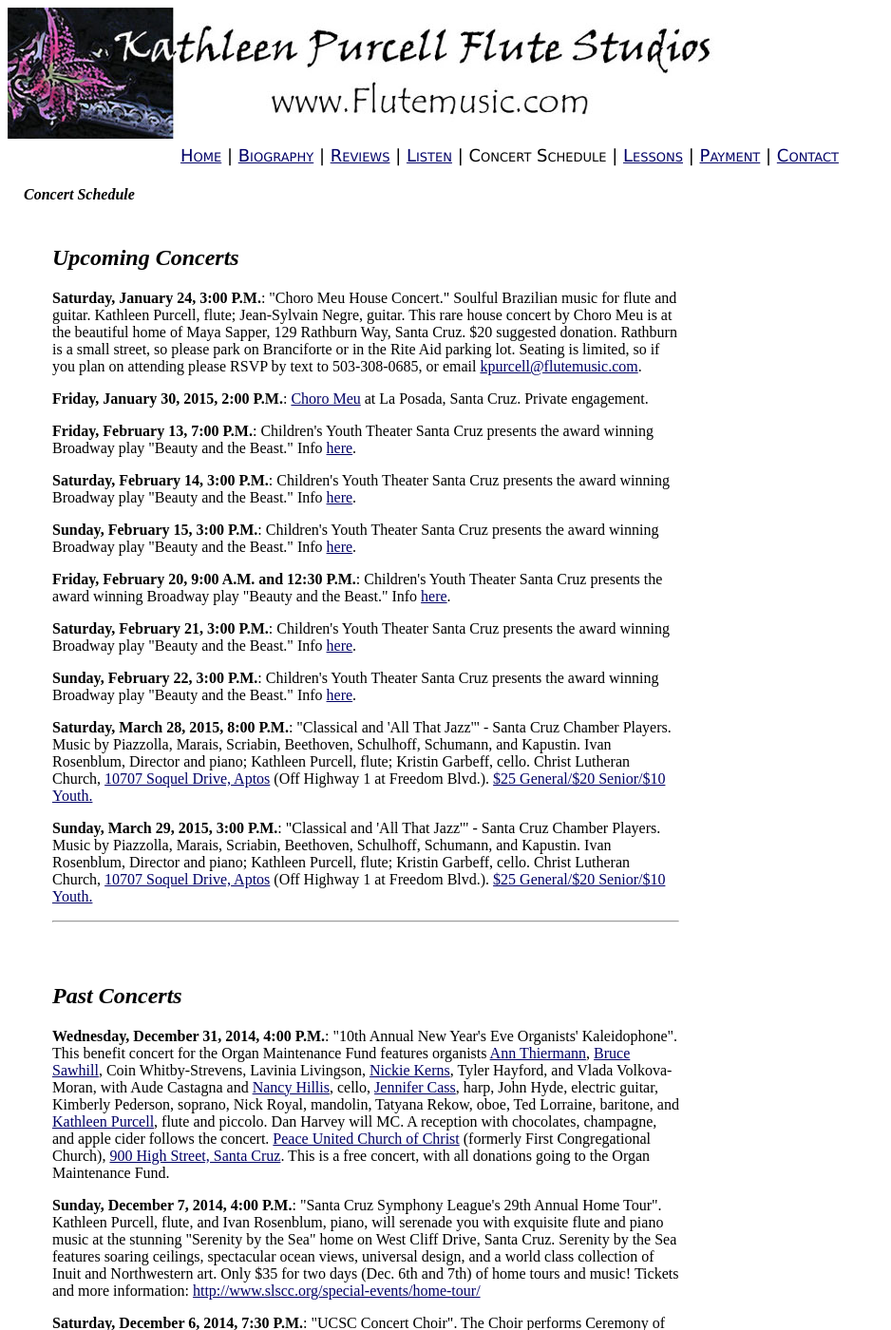
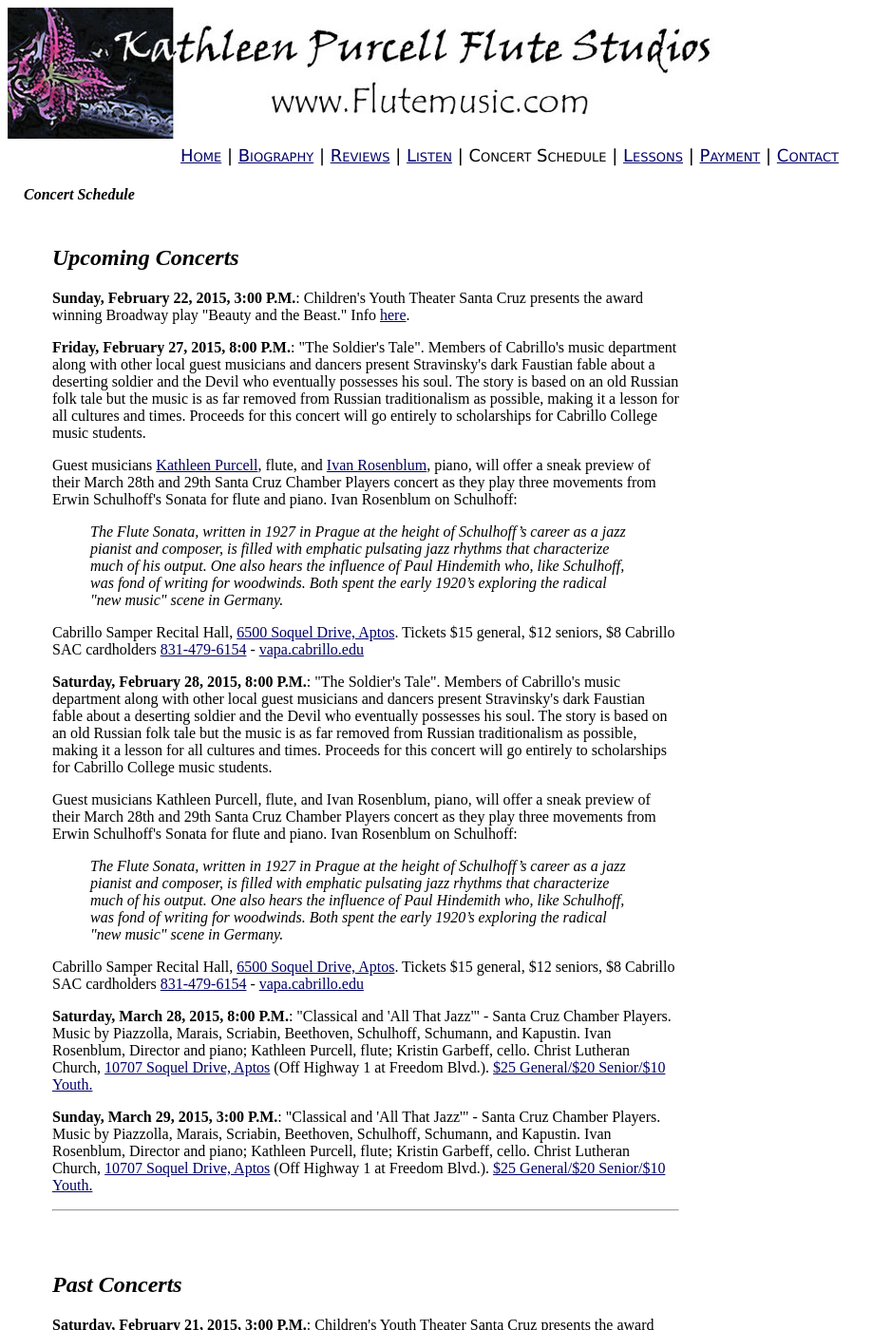
Before and after one commit to tris/flutemusic.com, a Jekyll site: the page built from schedule.html, in a window 1280 px wide and 1400 px high. Shown: the whole window at 95% size, without its empty margins (0-938 px from the left). Built offline with Jekyll 4.4.1, drawn with Linux system fonts in a browser that asks for light colours; some of the changed text lies outside the part shown.

Commit message:
schedule update

```diff
--- a/schedule.html
+++ b/schedule.html
@@ -32,35 +32,27 @@ redirect_from: /schedule.html
 <h2><i>Upcoming Concerts</i></h2>
 
 <p>
-<b>Saturday, January 24, 3:00 P.M.</b>: "Choro Meu House Concert." Soulful Brazilian music for flute and guitar. Kathleen Purcell, flute; Jean-Sylvain Negre, guitar.  This rare house concert by Choro Meu is at the beautiful home of Maya Sapper, 129 Rathburn Way, Santa Cruz.   $20 suggested donation.   Rathburn is a small street, so please park on Branciforte or in the Rite Aid parking lot.  Seating is limited, so if you plan on attending please RSVP by text to 503-308-0685, or email <a href="kpurcell&#064;flutemusic.com">kpurcell&#064;flutemusic.com</a>.
+<b>Sunday, February 22, 2015, 3:00 P.M.</b>: Children's Youth Theater Santa Cruz presents the award winning Broadway play "Beauty and the Beast." Info <a href="http://www.cytsantacruz.org/shows/Disneys-Beauty-and-the-Beast-15">here</a>.
 </p>
 
 <p>
-<b>Friday, January 30, 2015, 2:00 P.M.</b>: <a href="http://www.choromeu.com/">Choro Meu</a> at La Posada, Santa Cruz. Private engagement.
+<b>Friday, February 27, 2015, 8:00 P.M.</b>: "The Soldier's Tale". Members of Cabrillo's music department along with other local guest musicians and dancers present Stravinsky's dark Faustian fable about a deserting soldier and the Devil who eventually possesses his soul. The story is based on an old Russian folk tale but the music is as far removed from Russian traditionalism as possible, making it a lesson for all cultures and times. Proceeds for this concert will go entirely to scholarships for Cabrillo College music students.
+</p><p>
+Guest musicians <a href="/">Kathleen Purcell</a>, flute, and <a href="http://www.ivanpianolessons.com/">Ivan Rosenblum</a>, piano, will offer a sneak preview of their March 28th and 29th Santa Cruz Chamber Players concert as they play three movements from Erwin Schulhoff's Sonata for flute and piano. Ivan Rosenblum on Schulhoff:
+</p><p>
+<blockquote><i>The Flute Sonata, written in 1927 in Prague at the height of Schulhoff’s career as a jazz pianist and composer, is filled with emphatic pulsating jazz rhythms that characterize much of his output. One also hears the influence of Paul Hindemith who, like Schulhoff, was fond of writing for woodwinds. Both spent the early 1920’s exploring the radical "new music" scene in Germany.</i></blockquote>
+</p><p>
+Cabrillo Samper Recital Hall, <a href="https://www.google.com/maps?q=6500+Soquel+Dr,+Aptos,+CA">6500 Soquel Drive, Aptos</a>. Tickets $15 general, $12 seniors, $8 Cabrillo SAC cardholders <a href="tel:+1-831-479-6154">831-479-6154</a> - <a href="http://vapa.cabrillo.edu/">vapa.cabrillo.edu</a>
 </p>
 
 <p>
-<b>Friday, February 13, 7:00 P.M.</b>: Children's Youth Theater Santa Cruz presents the award winning Broadway play "Beauty and the Beast." Info <a href="http://www.cytsantacruz.org/shows/Disneys-Beauty-and-the-Beast-15">here</a>.
-</p>
-
-<p>
-<b>Saturday, February 14, 3:00 P.M.</b>: Children's Youth Theater Santa Cruz presents the award winning Broadway play "Beauty and the Beast." Info <a href="http://www.cytsantacruz.org/shows/Disneys-Beauty-and-the-Beast-15">here</a>.
-</p>
-
-<p>
-<b>Sunday, February 15, 3:00 P.M.</b>: Children's Youth Theater Santa Cruz presents the award winning Broadway play "Beauty and the Beast." Info <a href="http://www.cytsantacruz.org/shows/Disneys-Beauty-and-the-Beast-15">here</a>.
-</p>
-
-<p>
-<b>Friday, February 20, 9:00 A.M. and 12:30 P.M.</b>: Children's Youth Theater Santa Cruz presents the award winning Broadway play "Beauty and the Beast." Info <a href="http://www.cytsantacruz.org/shows/Disneys-Beauty-and-the-Beast-15">here</a>.
-</p>
-
-<p>
-<b>Saturday, February 21, 3:00 P.M.</b>: Children's Youth Theater Santa Cruz presents the award winning Broadway play "Beauty and the Beast." Info <a href="http://www.cytsantacruz.org/shows/Disneys-Beauty-and-the-Beast-15">here</a>.
-</p>
-
-<p>
-<b>Sunday, February 22, 3:00 P.M.</b>: Children's Youth Theater Santa Cruz presents the award winning Broadway play "Beauty and the Beast." Info <a href="http://www.cytsantacruz.org/shows/Disneys-Beauty-and-the-Beast-15">here</a>.
+<b>Saturday, February 28, 2015, 8:00 P.M.</b>: "The Soldier's Tale". Members of Cabrillo's music department along with other local guest musicians and dancers present Stravinsky's dark Faustian fable about a deserting soldier and the Devil who eventually possesses his soul. The story is based on an old Russian folk tale but the music is as far removed from Russian traditionalism as possible, making it a lesson for all cultures and times. Proceeds for this concert will go entirely to scholarships for Cabrillo College music students.
+</p><p>
+Guest musicians Kathleen Purcell, flute, and Ivan Rosenblum, piano, will offer a sneak preview of their March 28th and 29th Santa Cruz Chamber Players concert as they play three movements from Erwin Schulhoff's Sonata for flute and piano. Ivan Rosenblum on Schulhoff:
+</p><p>
+<blockquote><i>The Flute Sonata, written in 1927 in Prague at the height of Schulhoff’s career as a jazz pianist and composer, is filled with emphatic pulsating jazz rhythms that characterize much of his output. One also hears the influence of Paul Hindemith who, like Schulhoff, was fond of writing for woodwinds. Both spent the early 1920’s exploring the radical "new music" scene in Germany.</i></blockquote>
+</p><p>
+Cabrillo Samper Recital Hall, <a href="https://www.google.com/maps?q=6500+Soquel+Dr,+Aptos,+CA">6500 Soquel Drive, Aptos</a>. Tickets $15 general, $12 seniors, $8 Cabrillo SAC cardholders <a href="tel:+1-831-479-6154">831-479-6154</a> - <a href="http://vapa.cabrillo.edu/">vapa.cabrillo.edu</a>
 </p>
 
 <p>
@@ -75,6 +67,34 @@ redirect_from: /schedule.html
 <hr><br>
 <br>
 <h2><i>Past Concerts</i></h2>
+
+<p>
+<b>Saturday, February 21, 2015, 3:00 P.M.</b>: Children's Youth Theater Santa Cruz presents the award winning Broadway play "Beauty and the Beast." Info <a href="http://www.cytsantacruz.org/shows/Disneys-Beauty-and-the-Beast-15">here</a>.
+</p>
+
+<p>
+<b>Friday, February 20, 2015, 9:00 A.M. and 12:30 P.M.</b>: Children's Youth Theater Santa Cruz presents the award winning Broadway play "Beauty and the Beast." Info <a href="http://www.cytsantacruz.org/shows/Disneys-Beauty-and-the-Beast-15">here</a>.
+</p>
+
+<p>
+<b>Sunday, February 15, 2015, 3:00 P.M.</b>: Children's Youth Theater Santa Cruz presents the award winning Broadway play "Beauty and the Beast." Info <a href="http://www.cytsantacruz.org/shows/Disneys-Beauty-and-the-Beast-15">here</a>.
+</p>
+
+<p>
+<b>Saturday, February 14, 2015, 3:00 P.M.</b>: Children's Youth Theater Santa Cruz presents the award winning Broadway play "Beauty and the Beast." Info <a href="http://www.cytsantacruz.org/shows/Disneys-Beauty-and-the-Beast-15">here</a>.
+</p>
+
+<p>
+<b>Friday, February 13, 2015, 7:00 P.M.</b>: Children's Youth Theater Santa Cruz presents the award winning Broadway play "Beauty and the Beast." Info <a href="http://www.cytsantacruz.org/shows/Disneys-Beauty-and-the-Beast-15">here</a>.
+</p>
+
+<p>
+<b>Friday, January 30, 2015, 2:00 P.M.</b>: <a href="http://www.choromeu.com/">Choro Meu</a> at La Posada, Santa Cruz. Private engagement.
+</p>
+
+<p>
+<b>Saturday, January 24, 3:00 P.M.</b>: "Choro Meu House Concert." Soulful Brazilian music for flute and guitar. Kathleen Purcell, flute; Jean-Sylvain Negre, guitar.  This rare house concert by Choro Meu is at the beautiful home of Maya Sapper, 129 Rathburn Way, Santa Cruz.   $20 suggested donation.   Rathburn is a small street, so please park on Branciforte or in the Rite Aid parking lot.  Seating is limited, so if you plan on attending please RSVP by text to 503-308-0685, or email <a href="kpurcell&#064;flutemusic.com">kpurcell&#064;flutemusic.com</a>.
+</p>
 
 <p>
 <b>Wednesday, December 31, 2014, 4:00 P.M.</b>: "10th Annual New Year's Eve Organists' Kaleidophone".  This benefit concert for the Organ Maintenance Fund features organists <a href="http://www.annthiermann.com/">Ann Thiermann</a>, <a href="http://www.scbaroque.org/staff/bruce.html">Bruce Sawhill</a>, Coin Whitby-Strevens, Lavinia Livingson, <a href="http://www.upscalemusic.biz/">Nickie Kerns</a>, Tyler Hayford, and Vlada Volkova-Moran, with Aude Castagna and <a href="http://nancyleighhillis.com/">Nancy Hillis</a>, cello, <a href="http://www.harpjen.com/">Jennifer Cass</a>, harp, John Hyde, electric guitar, Kimberly Pederson, soprano, Nick Royal, mandolin, Tatyana Rekow, oboe, Ted Lorraine, baritone, and <a href="http://www.flutemusic.com/">Kathleen Purcell</a>, flute and piccolo. Dan Harvey will MC. A reception with chocolates, champagne, and apple cider follows the concert. <a href="http://www.fccsantacruz.org/">Peace United Church of Christ</a> (formerly First Congregational Church), <a href="https://www.google.com/maps?q=900+High+St,+Santa+Cruz,+CA">900 High Street, Santa Cruz</a>. This is a free concert, with all donations going to the Organ Maintenance Fund.
```
